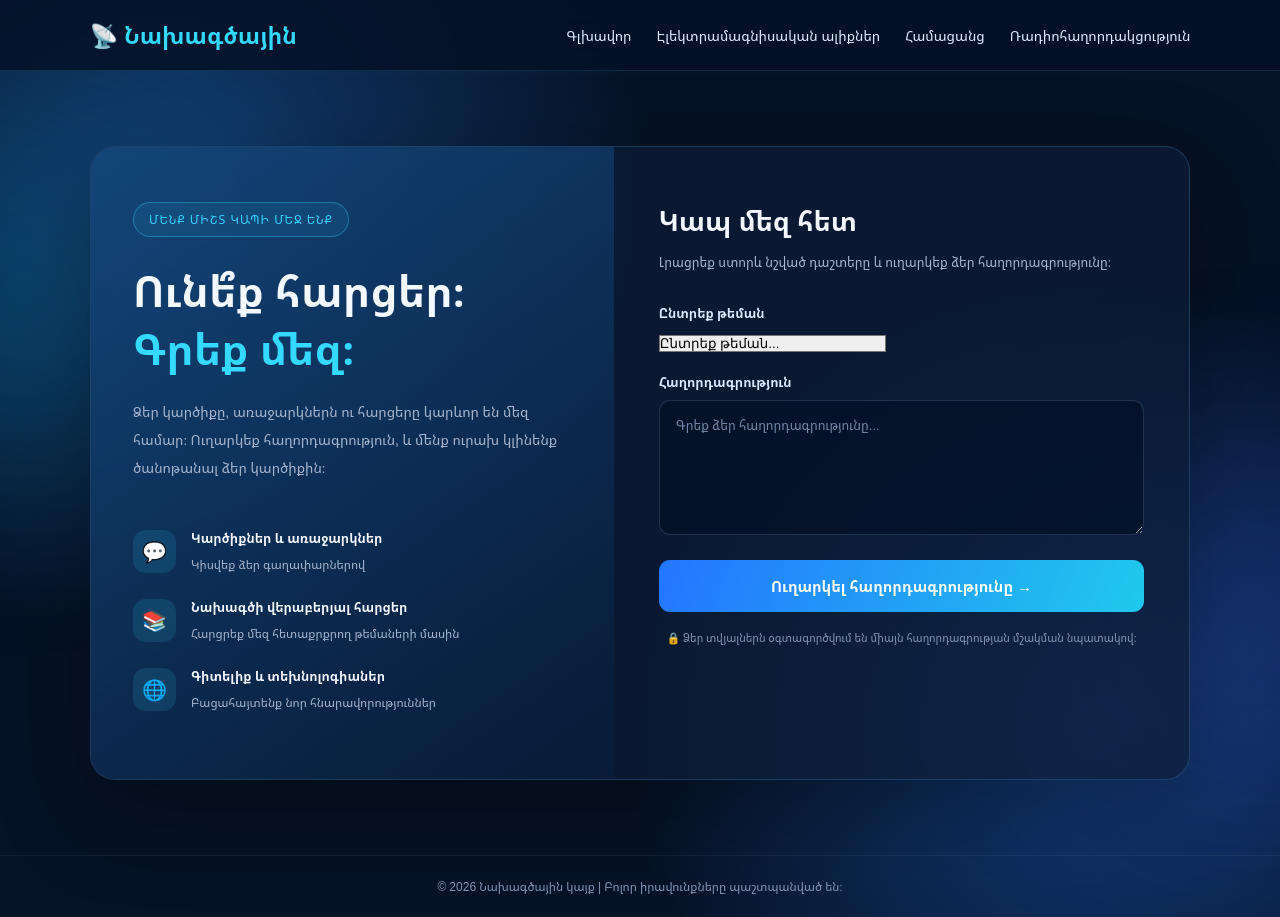
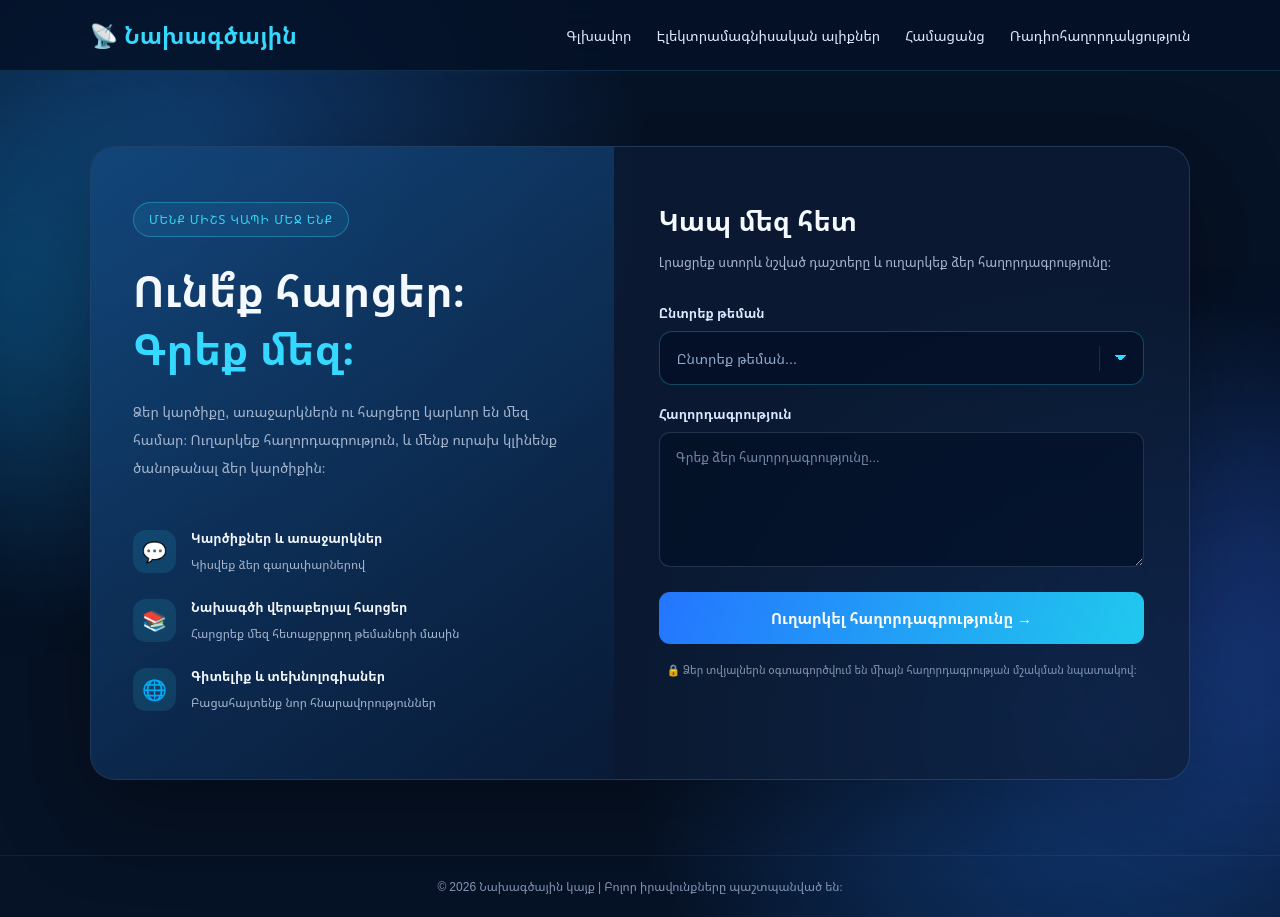
Before and after one commit to hamletnersisyan8-crypto/project, a plain HTML site: page request.html in a window 1280 px wide. Drawn offline with Linux system fonts and the light colour scheme.

Commit message:
Update request.html

```diff
--- a/request.html
+++ b/request.html
@@ -261,12 +261,61 @@ input, textarea {
 
 select {
      appearance: none;
+     -webkit-appearance: none;
+     width: 100%;
+     min-height: 54px;
+     padding: 15px 50px 15px 17px;
+     border: 1px solid rgba(53,217,255,.28);
+     border-radius: 13px;
+     background-color: rgba(4,17,38,.82);
+     background-image:
+         linear-gradient(45deg, transparent 50%, #35d9ff 50%),
+         linear-gradient(135deg, #35d9ff 50%, transparent 50%),
+         linear-gradient(to right, rgba(53,217,255,.18), rgba(53,217,255,.18));
+     background-position:
+         calc(100% - 22px) 23px,
+         calc(100% - 16px) 23px,
+         calc(100% - 43px) 50%;
+     background-size: 6px 6px, 6px 6px, 1px 25px;
+     background-repeat: no-repeat;
+     color: #35d9ff;
+     font-family: inherit;
+     font-size: 14px;
+     font-weight: 600;
+     letter-spacing: .1px;
+     outline: none;
      cursor: pointer;
+     transition: border-color .25s, box-shadow .25s, background-color .25s, transform .25s;
+}
+
+select:invalid {
+     color: #91a8c7;
+     font-weight: 500;
+}
+
+select:hover {
+     border-color: rgba(53,217,255,.7);
+     background-color: rgba(7,29,57,.98);
+}
+
+select:focus {
+     border-color: #35d9ff;
+     box-shadow: 0 0 0 4px rgba(53,217,255,.12), 0 8px 24px rgba(0,0,0,.18);
+     background-color: #081d39;
 }
 
 select option {
+     padding: 12px;
      background: #0c1d36;
-     color: white;
+     color: #eaf6ff;
+     font-family: 'Noto Sans Armenian', sans-serif;
+     font-size: 14px;
+}
+
+select option:checked {
+     color: #35d9ff;
+     background: #12365b;
+     font-weight: 700;
 }
 
 input::placeholder,
```
